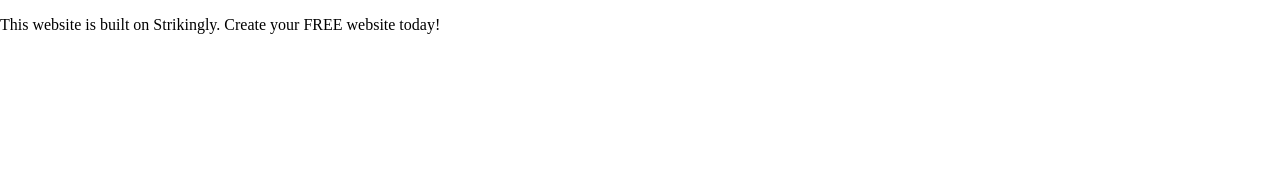
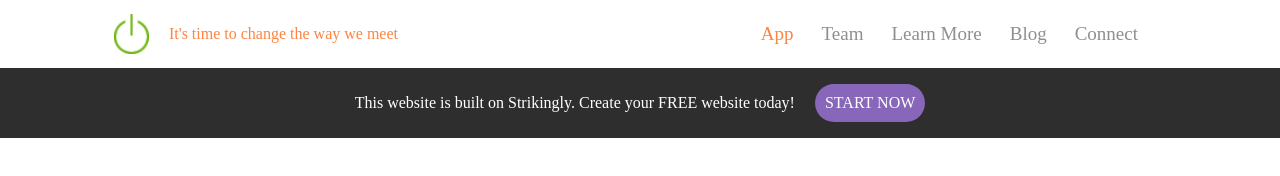
Before and after one commit to Ekundee/54GENE, a plain HTML site: page index.html in a window 1280 px wide. Drawn offline with Linux system fonts and the light colour scheme.

Commit message:
desktop view of header and footer

```diff
--- a/index.html
+++ b/index.html
@@ -12,8 +12,21 @@
         <div class="full_page">
 
             <!-- header -->
-            <header>
+            <header class="header">
+                <div class="company-details">
+                    <img src="./images/power icon.png" alt="" srcset="">
+                    <p>It's time to change the way we meet</p>
+                </div>
 
+                <div class="links">
+                    <ul>
+                        <a href=""><li class="app">App</li></a>
+                        <a href=""><li>Team</li></a>
+                        <a href=""><li>Learn More</li></a>
+                        <a href=""><li>Blog</li></a>
+                        <a href=""><li>Connect</li></a>
+                    </ul>
+                </div>
             </header>
 
             <!-- main -->
@@ -22,8 +35,11 @@
             </main>
 
             <!-- footer -->
-            <footer>
-                <p>This website is built on Strikingly. Create your FREE website today!</p>
+            <footer class="footer">
+                <div class="footer_div">
+                    <p>This website is built on Strikingly. Create your FREE website today!</p>
+                    <p class="start-now">START NOW</p>
+                </div>
             </footer>
 
 
--- a/styles/index.css
+++ b/styles/index.css
@@ -1,3 +1,7 @@
+*{
+    box-sizing: border-box;
+}
+
 .full-page{
     position: absolute;
     width: 100%;
@@ -11,3 +15,77 @@
     margin: 0 auto;
     height: 90px;
 }
+
+
+.header{
+    position: relative;
+    display: flex;
+    width: 100%;
+}
+
+.company-details{
+    position: relative;
+    width: 40%;
+    display: flex;
+    color: #FF8341;
+    justify-content: center;
+    align-items: center;
+}
+
+.company-details img {
+    width: 35px;
+    height: 40px;
+    margin-right: 20px;
+}
+
+
+
+.links{
+    position: relative;
+    width: 50%;
+}
+
+.app{
+    color: #FF8341;
+}
+
+.header ul {
+    display: flex;
+    justify-content: flex-end;
+}
+
+.header ul li{
+    list-style: none;
+    font-size: 19px;
+    margin: 14px;
+    margin-top: 7px;
+    margin-bottom: 7px;
+}
+
+.header ul a{
+    font-size: 20px;
+    color: #8F8F8F;
+    text-decoration: none;
+}
+
+.footer{
+    background-color : #2E2E2F;
+    width: 100%;
+    color: white;
+    display: grid;
+    place-items: center;
+}
+
+.footer_div{
+    display: flex;
+}
+
+.footer_div p{
+    margin-right: 10px;
+    padding: 10px;
+}
+
+.start-now{
+    background-color: #8867BA;
+    border-radius: 30px;
+}
```
Also changed, not shown: images/power icon.png (added).
